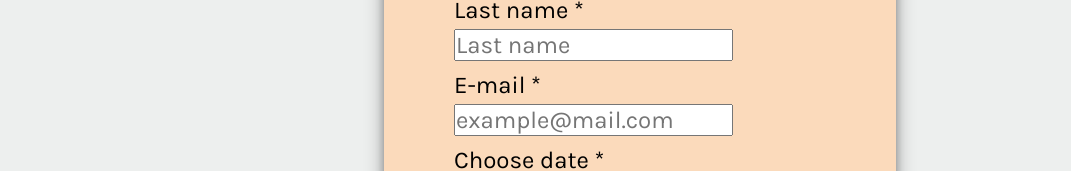
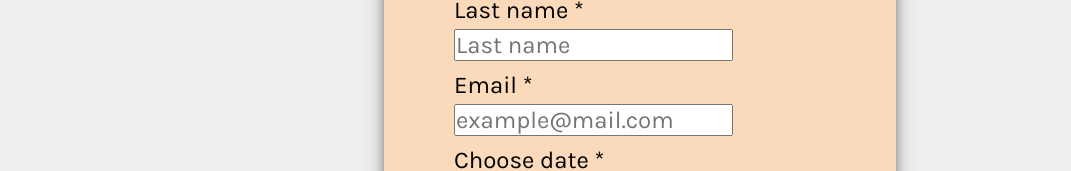
Before and after one commit to gmaskeliunas/capstone-project1, a React (Create React App) app: page /reservations in a window 1280 px wide. Shown: the part 341-512 px from the top of the page, without its empty margins (0-1071 px from the left). Built offline with nearby package versions, Linux system fonts and the light colour scheme; a web font is replaced by a local one.

Commit message:
added tests

```diff
--- a/src/pages/BookingForm.js
+++ b/src/pages/BookingForm.js
@@ -47,7 +47,7 @@ const onSubmitHandler = (event) => {
     let isValid = validateForm()
     if(isValid) {
       props.submitForm()
-      // alert("Submitted")
+      alert("Submitted")
     }
 }
 
@@ -74,7 +74,7 @@ const today = new Date().toISOString().split("T")[0];
           onChange={props.onChangeHandler}
         />
         <span className="app__reservation_non-valid">{formError.lastName}</span>
-        <label className="app__reservation-label" htmlFor="res-email">E-mail *</label>
+        <label className="app__reservation-label" htmlFor="res-email">Email *</label>
         <input
           className="app__reservation-input"
           placeholder="example@mail.com"
--- a/src/pages/BookingPage.js
+++ b/src/pages/BookingPage.js
@@ -37,6 +37,7 @@ export default function BookingPage() {
         <h1>Table reservation</h1>
       </div>
       <BookingForm formData={formData} onChangeHandler={onChangeHandler} availableTimes={availableTimes} submitForm={submitForm}/>
+      {/* <BookingForm formData={formData} onChangeHandler={onChangeHandler} availableTimes={availableTimes}/> */}
     </>
   );
 }
--- a/src/pages/ConfirmedBooking.js
+++ b/src/pages/ConfirmedBooking.js
@@ -4,8 +4,8 @@ import "./Booking.css"
 export default function ConfirmedBooking() {
   return(
     <div className="app__confirmation-wrapper">
-    <h1>Your booking has been submitted!</h1>
-    <img src={greenCheck} alt="confirmed img" />
+      <h1>Your booking has been submitted!</h1>
+      <img src={greenCheck} alt="confirmed img" />
     </div>
   );
 }
```
Also changed, not shown: 1 other file (tests, documents, lock files or other folders).
